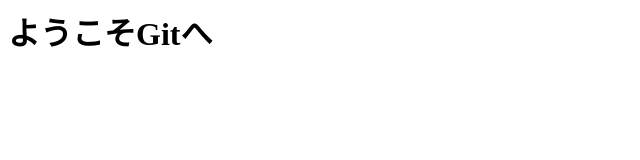
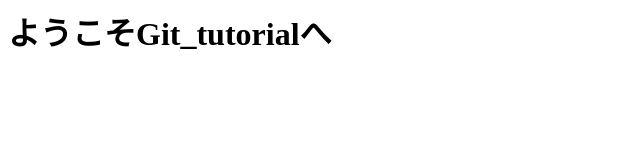
Before and after one commit to Jusminno2/git_tutorial, a plain HTML site: page index.html in a window 1280 px wide. Shown: the whole page, without its empty margins (0-640 px from the left). Drawn offline with Linux system fonts and the light colour scheme.

Commit message:
second commit

```diff
--- a/index.html
+++ b/index.html
@@ -1 +1 @@
-<h1>ようこそGitへ</h1>
+<h1>ようこそGit_tutorialへ</h1>
```
